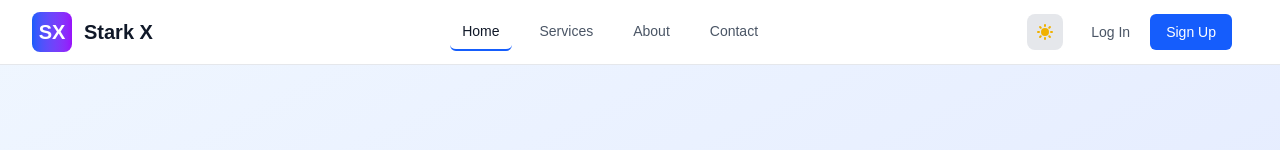
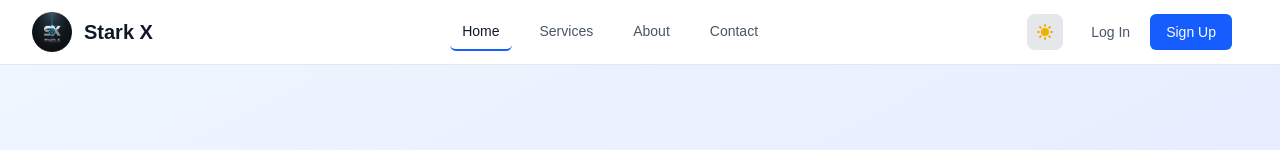
Before and after one commit to Zu-Team/Stark-X, a Next.js app: page / in a window 1280 px wide. Shown: the top 150 px of the page. Built offline with nearby package versions, Linux system fonts and the light colour scheme.

Commit message:
Replace SX placeholder with Image component for logo

```diff
--- a/src/components/Navigation.tsx
+++ b/src/components/Navigation.tsx
@@ -16,9 +16,13 @@
           {/* Logo */}
           <div className="flex items-center">
             <div className="flex-shrink-0">
-              <div className="w-10 h-10 bg-gradient-to-r from-blue-600 to-purple-600 rounded-lg flex items-center justify-center">
-                <span className="text-white font-bold text-xl">SX</span>
-              </div>
+              <Image
+                src="/logo.png"
+                alt="Stark X Logo"
+                width={40}
+                height={40}
+                className="rounded-lg"
+              />
             </div>
             <div className="ml-3">
               <h1 className="text-xl font-bold text-gray-900 dark:text-white">Stark X</h1>
```
Also changed, not shown: public/logo.png (added), 1 other file (tests, documents, lock files or other folders).
